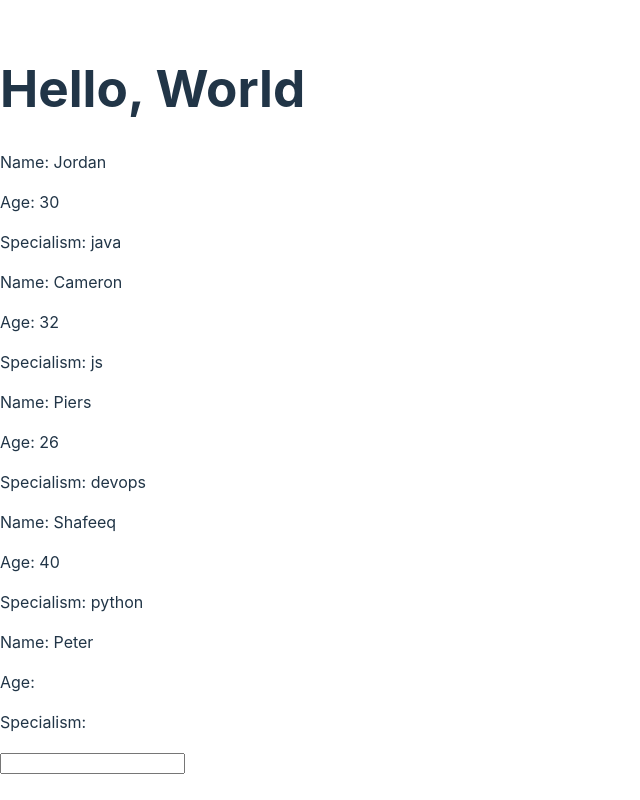
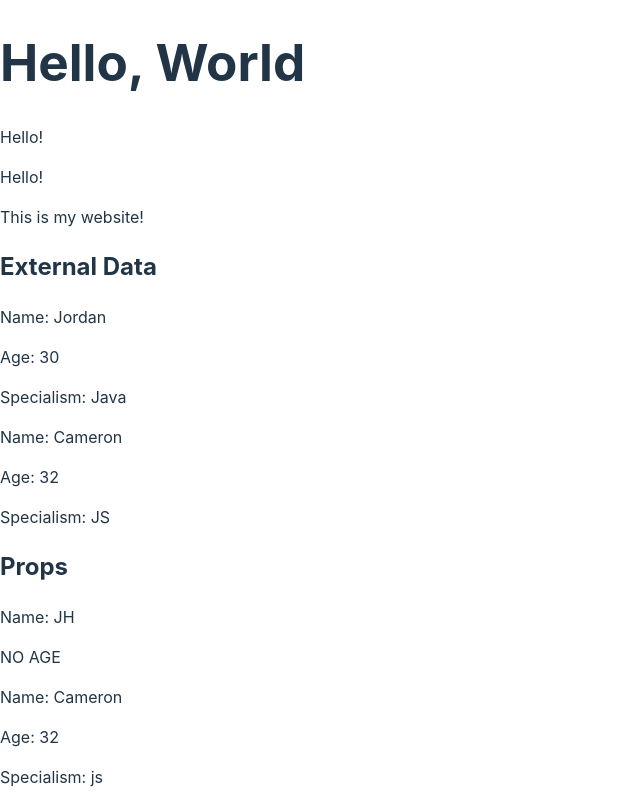
Before and after one commit to JHarry444/LLoyds-React, a React (Vite) app: page / in a window 1280 px wide. Shown: the top 800 px of the page, without its empty margins (0-640 px from the left). Built offline with nearby package versions, Linux system fonts and the light colour scheme.

Commit message:
external data

```diff
--- a/src/App.tsx
+++ b/src/App.tsx
@@ -1,23 +1,32 @@
 // import About from "./components/About"
+import About from "./components/About";
+import ExternalData from "./components/ExternalData";
+import ExtternalData from "./components/ExternalData";
 import Trainer from "./components/Trainer";
-
 function App() {
 
   const intro = () => console.log("hello, world!");
 
+  // we use () after the return because JS will insert a ; after any flow-of-control statement
+  // so it's easy to accidentally make your code unreachable
   return (
     <>
       <h1>Hello, World</h1>
-      {/* <About/> */}
+      <About brief />
+      <About />
+
+      <h2>External Data</h2>
+      <ExternalData />
+      <h2>Props</h2>
       {
         /* when passing a function as a prop remmber to NOT use () as you want to
         pass a REFERENCE to the function, rather than the RESULT of calling it  */
       }
-      <Trainer name="Jordan" age={30} specialism="java" intro={intro} />
+      <Trainer name="JH" />
       <Trainer name="Cameron" age="32" specialism="js" intro={intro} />
-      <Trainer name="Piers" age={26} specialism="devops" intro={intro} />
-      <Trainer name="Shafeeq" age={40} specialism="python" intro={intro} />
-      <Trainer name="Peter" />
+      <Trainer name="Piers" specialism="devops" intro={intro} />
+      <Trainer name="Shafeeq" age={40} intro={intro} />
+      {/* <Trainer name="Peter" /> */}
       {/* In react self-closing elements must have a closing / */}
       <input />
     </>
--- a/src/components/About.tsx
+++ b/src/components/About.tsx
@@ -1,8 +1,18 @@
- const About = () => (
-    <>
-        <p>Hello!</p>
-        <p>This is my website!</p>
-    </>
- );
+ type AboutProps = {
+    brief?: boolean
+ }
+ const About = ({brief}: AboutProps) => {
+    if (!brief) {
+        return(
+        <>
+            <p>Hello!</p>
+            <p>This is my website!</p>
+        </>
+    );
+    } else {
+        return <p>Hello!</p>;
+    }
+
+}
 
  export default About;
--- /dev/null
+++ b/src/components/ExternalData.tsx
@@ -0,0 +1,19 @@
+import trainers from "../data/trainers.json";
+import Trainer from "./Trainer";
+type TrainerProps = {
+    id: string
+    name: string,
+    age?: number | string,
+    specialism?: string
+}
+const ExternalData = () => {
+    return (
+        <>
+            {
+                trainers.map(({ id, name, age, specialism }: TrainerProps) => (<Trainer key={id} name={name} age={age} specialism={specialism} />))
+            }
+        </>
+    );
+}
+
+export default ExternalData;
--- a/src/components/Trainer.tsx
+++ b/src/components/Trainer.tsx
@@ -3,21 +3,21 @@
 // | shows that a parameter can be one of 2 (or more) types
 // easy method definition: name: (param: type) => returnType
 type TrainerProps = {
-    name?: string ,
+    name: string,
     age?: number | string,
     specialism?: string
     intro?: () => void
 }
 // for convenience the props have been 'destructured' (or 'exploded')
-
+// it's posssible to simply define the types inline but it's preferrable to create a type as it's more readable
 const Trainer = ({name, age, specialism, intro}: TrainerProps) => {
 
     if (intro) intro();
 
     return ( <div>
         <p>Name: {name}</p>
-        <p>Age: {age}</p>
-        <p>Specialism: {specialism}</p>
+        {age ? <p>Age: {age}</p> : <p>NO AGE</p>}
+        {specialism && <p>Specialism: {specialism}</p>}
     </div> );
 }
 
--- /dev/null
+++ b/src/data/trainers.json
@@ -0,0 +1,14 @@
+[
+    {
+        "id": "gdfhgd",
+        "name": "Jordan",
+        "age": 30,
+        "specialism": "Java"
+    },
+    {
+        "id": "ffgdfgd",
+        "name": "Cameron",
+        "age": 32,
+        "specialism": "JS"
+    }
+]
```
